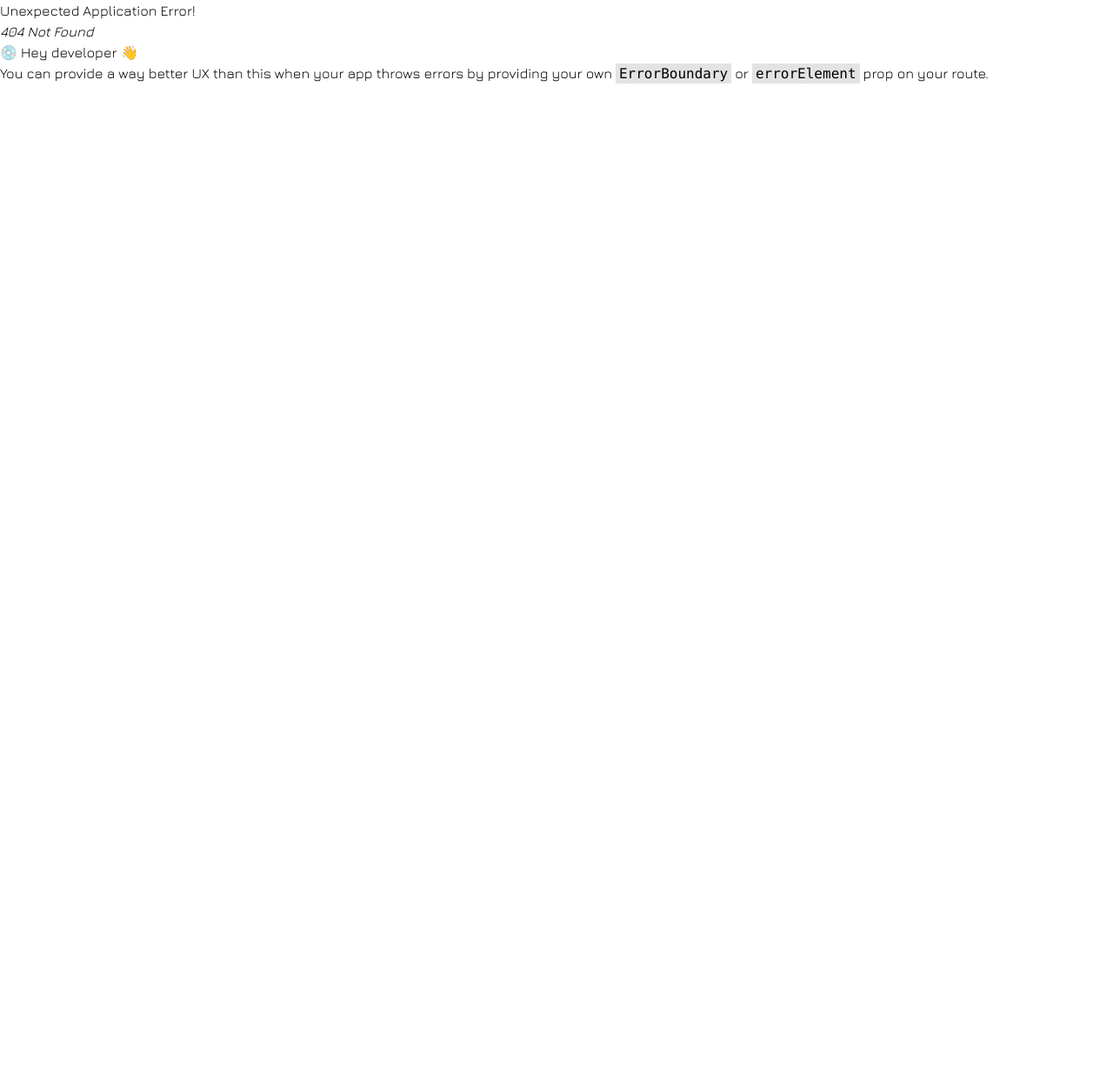
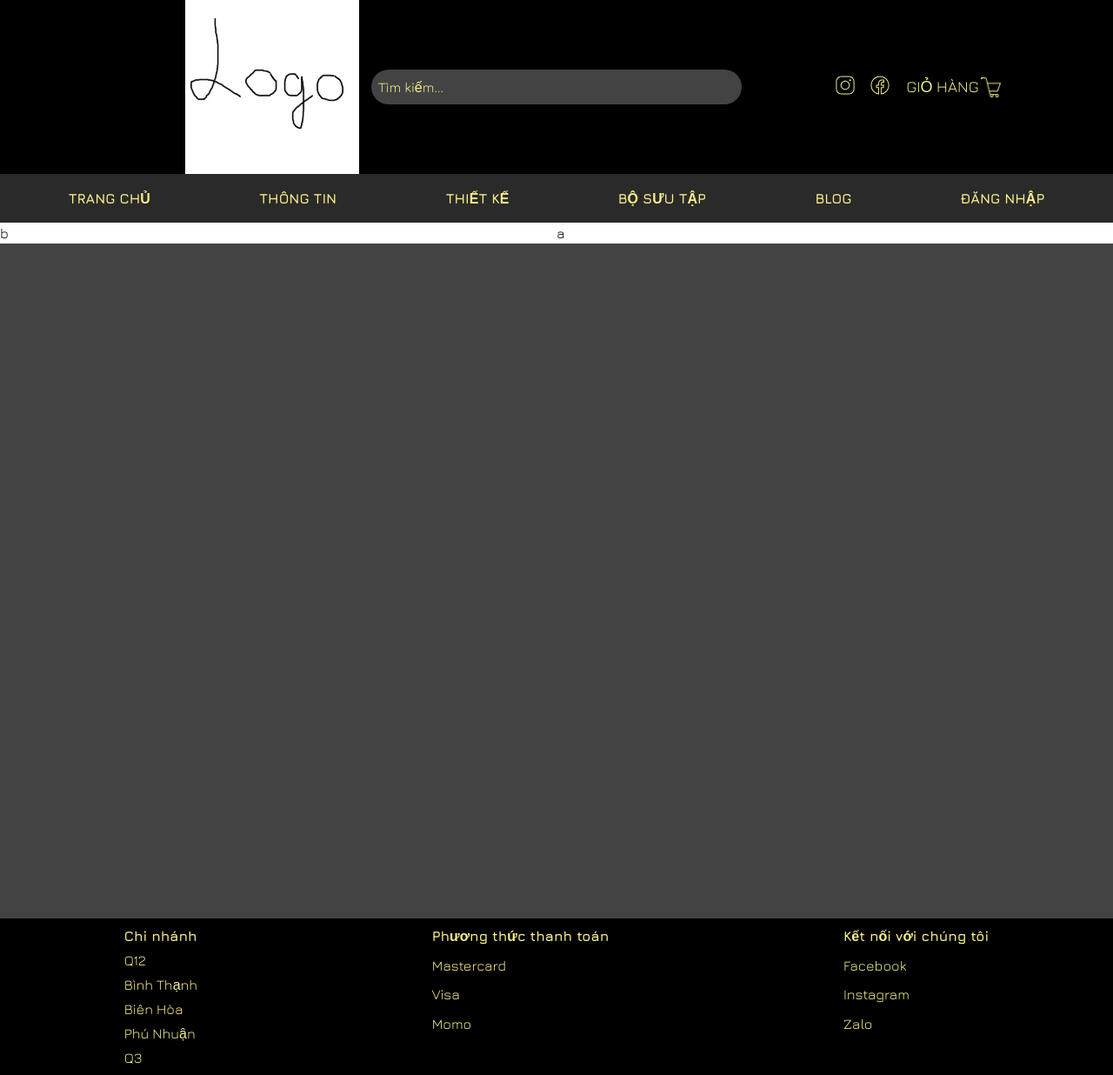
Before and after one commit to LHK190904/NET1814-SWP391-Jewelry-Production-Order-System-Group-1, a React (Vite) app: page /product-details in a window 1280 px wide. Before the commit this address had no page. Shown: the whole page at 87% size. Before the commit the page ends 800 px from the top, so only its background shows below. Built offline with nearby package versions, Linux system fonts and the light colour scheme.

Commit message:
Carousel updated wait for API, Product details page created

```diff
--- a/src/components/Carousel/index.jsx
+++ b/src/components/Carousel/index.jsx
@@ -1,10 +1,22 @@
-import React from "react";
+import React, { useEffect, useState } from "react";
 import "swiper/css";
 import "swiper/css/pagination";
 import { Swiper, SwiperSlide } from "swiper/react";
 import { Autoplay, Pagination } from "swiper/modules";
+import axios from "axios";
 
-function Carousel() {
+function Carousel(numberOfSlides = 1, autoplay = false) {
+  const [banners, setBanners] = useState([]);
+
+  const fetchBanner = async () => {
+    const response = await axios.get("");
+    setBanners(response.data);
+  };
+
+  useEffect(() => {
+    fetchBanner();
+  }, []);
+
   return (
     <div>
       <Swiper
@@ -12,7 +24,14 @@ function Carousel() {
         pagination={true}
         modules={[Pagination, Autoplay]}
         className="mySwiper"
+        // slidesPerView={numberOfSlides}
       >
+        {/* {banners.map((banner) => {
+          <SwiperSlide>
+            <img src={banner.image} alt="" />
+          </SwiperSlide>;
+        })} */}
+
         <SwiperSlide>
           <img
             src="https://image.tmdb.org/t/p/original/ciizJ9Okzt9tBBGK7Q3T14LFT2j.jpg"
--- a/src/components/Footer/index.jsx
+++ b/src/components/Footer/index.jsx
@@ -2,7 +2,7 @@ import React from "react";
 
 function Footer() {
   return (
-    <footer className="bg-black text-[#d6c33a] flex justify-around p-2">
+    <footer className="bg-black text-[#F7EF8A] flex justify-around p-2">
       <div className="grid grid-cols-1 grid-rows-6 gap-1">
         <div className="font-bold">Chi nhánh</div>
         <div>Q12</div>
--- a/src/components/LoginForm/index.jsx
+++ b/src/components/LoginForm/index.jsx
@@ -12,7 +12,7 @@ function LoginForm() {
 
     // const apiEndpoint = "http://172.20.10.3:8080/user";
     // api thu nghiem
-    const apiEndpoint = "https://6628a3dc54afcabd073664dc.mockapi.io/Login";
+    const apiEndpoint = "https://664ef13afafad45dfae19e02.mockapi.io/Movie";
 
     try {
       const response = await axios.post(
@@ -33,7 +33,7 @@ function LoginForm() {
       if (data.success) {
         console.log("Logged in successfully");
         handleCancel();
-        navigate("/dashboard");
+        navigate("/");
       } else {
         setErrorMessage(data.message || "Login failed");
       }
--- a/src/components/RegisterForm/index.jsx
+++ b/src/components/RegisterForm/index.jsx
@@ -75,7 +75,7 @@ function RegisterForm() {
               <div className="flex space-x-4">
                 <button
                   type="submit"
-                  className="w-1/2 bg-gray-800 text-yellow-300 py-2 px-4 rounded-md"
+                  className="w-1/2 bg-gray-800 text-[#F7EF8A] py-2 px-4 rounded-md"
                 >
                   ĐĂNG KÝ
                 </button>
--- a/src/pages/cart/index.jsx
+++ b/src/pages/cart/index.jsx
@@ -10,7 +10,7 @@ export default function Cart() {
           <h2 className="font-bold text-center">DANH SÁCH YÊU CẦU</h2>
           <li>
             <div className="grid grid-cols-4">
-              <Link to={"/"}>
+              <Link to={"/product-details"}>
                 <img
                   src="./src/assets/images/product.jpg"
                   alt=""
@@ -18,7 +18,7 @@ export default function Cart() {
                 />
               </Link>
               <span className="grid col-start-2 col-span-2">
-                <Link to={"/"}>
+                <Link to={"/product-details"}>
                   <p>Tên sản phẩm</p>
                 </Link>
                 <p>Nguyên vật liệu</p>
@@ -47,7 +47,7 @@ export default function Cart() {
             <p className="grid col-start-2 text-right font-bold">125</p>
           </div>
           <div className="flex gap-4">
-            <button className="w-1/2 bg-gray-800 text-yellow-300 py-2 px-4 rounded-md">
+            <button className="w-1/2 bg-gray-800 mainColor py-2 px-4 rounded-md">
               <Link to={"/"}>ĐẶT YÊU CẦU</Link>
             </button>
             <button className="w-1/2 bg-gray-800 text-yellow-300 py-2 px-4 rounded-md">
--- a/src/pages/product-details/index.jsx
+++ b/src/pages/product-details/index.jsx
@@ -0,0 +1,16 @@
+import React from "react";
+
+function ProductDetails() {
+  return (
+    <div className="flex justify-center w-screen h-screen bg-[#434343]">
+      <div className="md:w-1/2">
+        <div className="bg-white">b</div>
+      </div>
+      <div className="md:w-1/2">
+        <div className="bg-white">a</div>
+      </div>
+    </div>
+  );
+}
+
+export default ProductDetails;
```
Also changed, not shown: src/App.jsx (+9 -8 lines).
